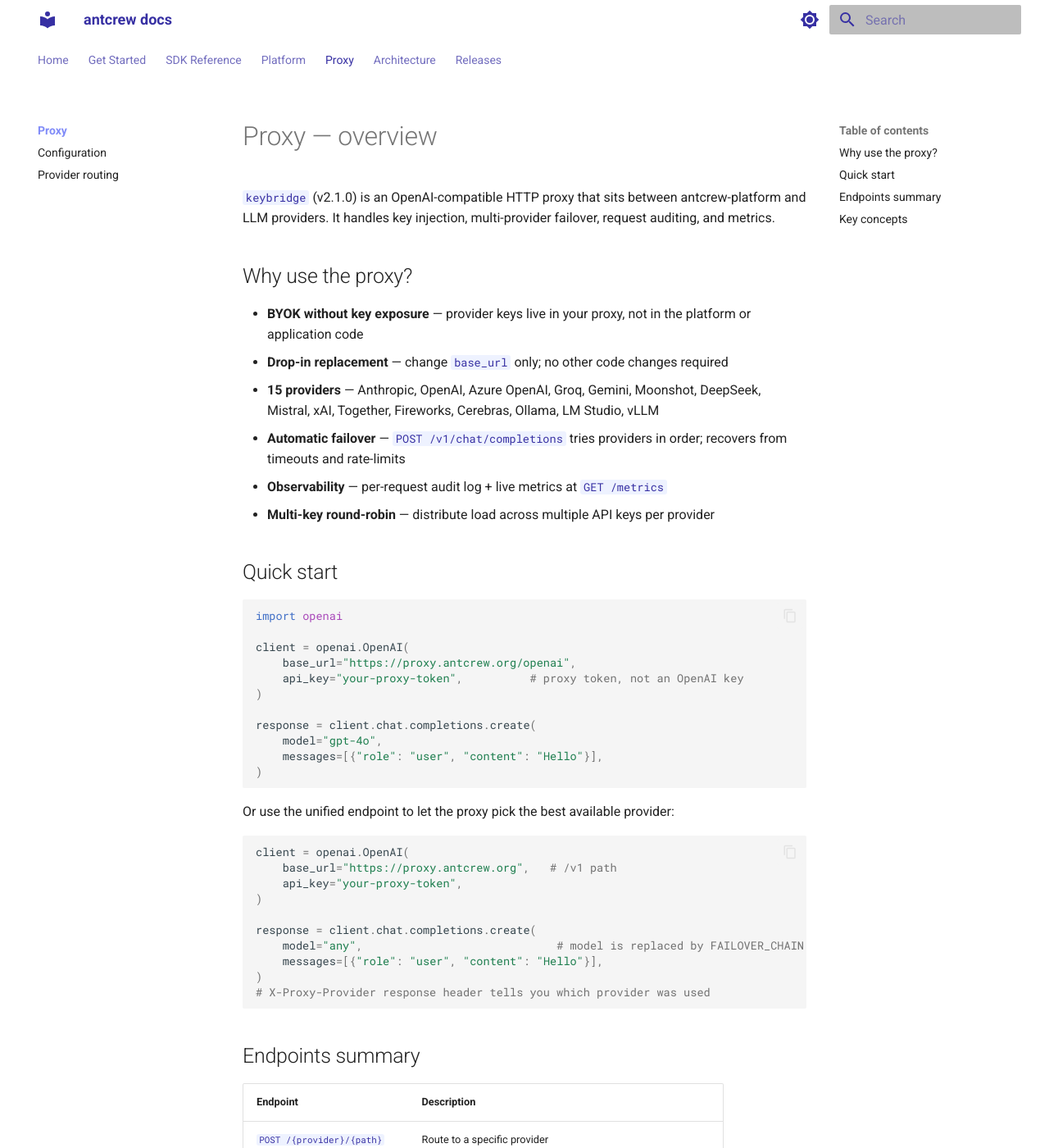
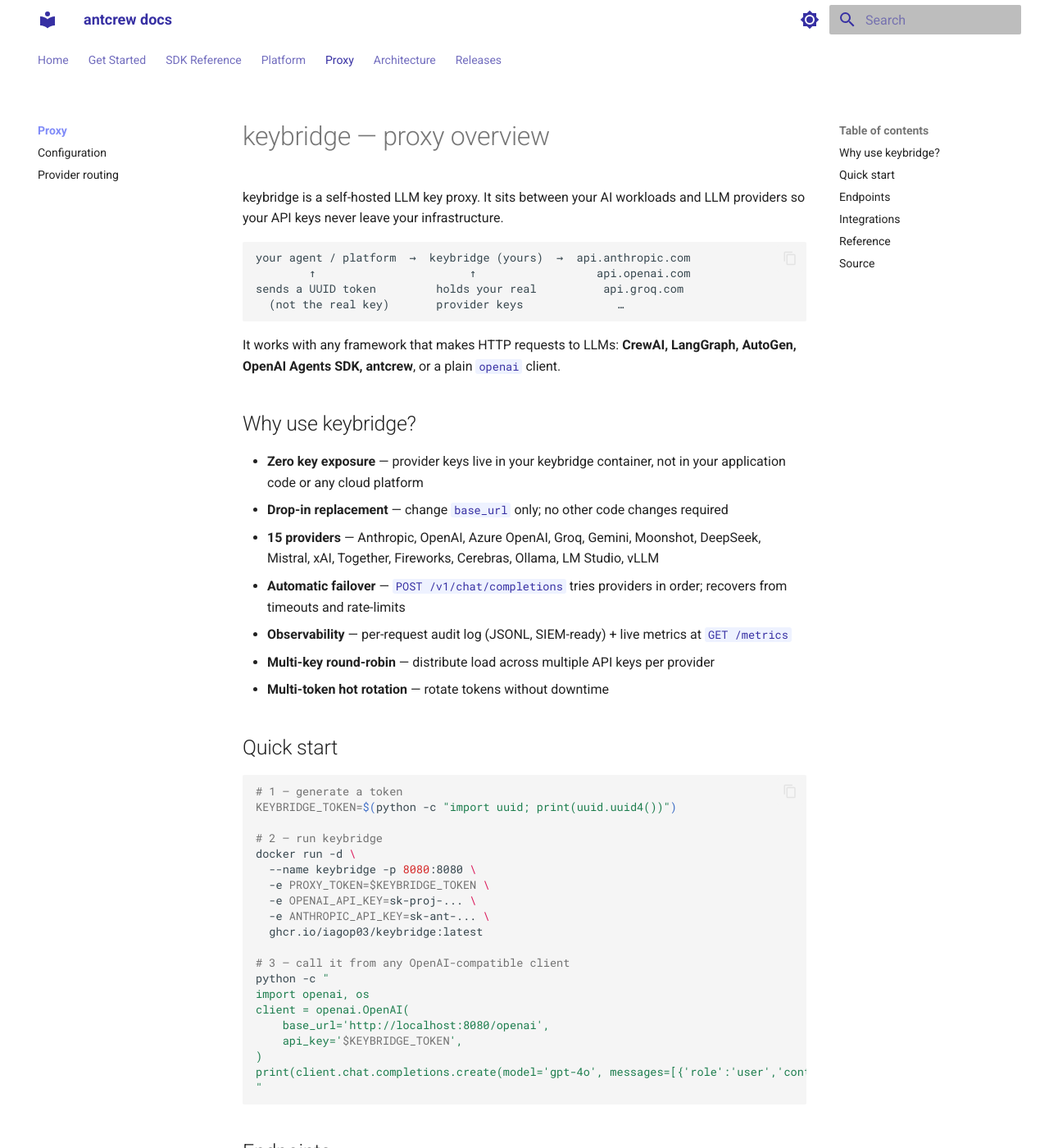
Before and after one commit to iagop03/antcrew-docs, an MkDocs documentation site: the page built from docs/proxy/index.md, in a window 1280 px wide and 1400 px high. Shown: the whole window at 82% size. Built offline with MkDocs 1.6.1 and Material for MkDocs 9.7.7, drawn with Linux system fonts in a browser that asks for light colours; some of the changed text lies outside the part shown.

Commit message:
docs(proxy): integration guides + reframe keybridge como producto standalone
- docs/proxy/index.md: reescrito con posicionamiento standalone (no antcrew add-on)
- docs/proxy/integrations/index.md: overview de integraciones
- docs/proxy/integrations/crewai.md: CrewAI via langchain_openai/anthropic
- docs/proxy/integrations/langgraph.md: LangGraph multi-node, tools, streaming
- docs/proxy/integrations/autogen.md: AutoGen + OpenAI Agents SDK

Co-Authored-By: Claude Sonnet 4.6 <noreply@anthropic.com>

````diff
--- a/docs/proxy/index.md
+++ b/docs/proxy/index.md
@@ -1,61 +1,72 @@
-# Proxy — overview
+# keybridge — proxy overview
 
-`keybridge` (v2.1.0) is an OpenAI-compatible HTTP proxy that sits between antcrew-platform and LLM providers. It handles key injection, multi-provider failover, request auditing, and metrics.
+keybridge is a self-hosted LLM key proxy. It sits between your AI workloads and LLM providers so your API keys never leave your infrastructure.
 
-## Why use the proxy?
+```
+your agent / platform  →  keybridge (yours)  →  api.anthropic.com
+        ↑                       ↑                  api.openai.com
+sends a UUID token         holds your real          api.groq.com
+  (not the real key)       provider keys              …
+```
 
-- **BYOK without key exposure** — provider keys live in your proxy, not in the platform or application code
+It works with any framework that makes HTTP requests to LLMs: **CrewAI, LangGraph, AutoGen, OpenAI Agents SDK, antcrew**, or a plain `openai` client.
+
+## Why use keybridge?
+
+- **Zero key exposure** — provider keys live in your keybridge container, not in your application code or any cloud platform
 - **Drop-in replacement** — change `base_url` only; no other code changes required
 - **15 providers** — Anthropic, OpenAI, Azure OpenAI, Groq, Gemini, Moonshot, DeepSeek, Mistral, xAI, Together, Fireworks, Cerebras, Ollama, LM Studio, vLLM
 - **Automatic failover** — `POST /v1/chat/completions` tries providers in order; recovers from timeouts and rate-limits
-- **Observability** — per-request audit log + live metrics at `GET /metrics`
+- **Observability** — per-request audit log (JSONL, SIEM-ready) + live metrics at `GET /metrics`
 - **Multi-key round-robin** — distribute load across multiple API keys per provider
+- **Multi-token hot rotation** — rotate tokens without downtime
 
 ## Quick start
 
-```python
-import openai
+```bash
+# 1 — generate a token
+KEYBRIDGE_TOKEN=$(python -c "import uuid; print(uuid.uuid4())")
 
+# 2 — run keybridge
+docker run -d \
+  --name keybridge -p 8080:8080 \
+  -e PROXY_TOKEN=$KEYBRIDGE_TOKEN \
+  -e OPENAI_API_KEY=sk-proj-... \
+  -e ANTHROPIC_API_KEY=sk-ant-... \
+  ghcr.io/iagop03/keybridge:latest
+
+# 3 — call it from any OpenAI-compatible client
+python -c "
+import openai, os
 client = openai.OpenAI(
-    base_url="https://proxy.antcrew.org/openai",
-    api_key="your-proxy-token",          # proxy token, not an OpenAI key
+    base_url='http://localhost:8080/openai',
+    api_key='$KEYBRIDGE_TOKEN',
 )
-
-response = client.chat.completions.create(
-    model="gpt-4o",
-    messages=[{"role": "user", "content": "Hello"}],
-)
+print(client.chat.completions.create(model='gpt-4o', messages=[{'role':'user','content':'Hello'}]).choices[0].message.content)
+"
 ```
 
-Or use the unified endpoint to let the proxy pick the best available provider:
-
-```python
-client = openai.OpenAI(
-    base_url="https://proxy.antcrew.org",   # /v1 path
-    api_key="your-proxy-token",
-)
-
-response = client.chat.completions.create(
-    model="any",                             # model is replaced by FAILOVER_CHAIN
-    messages=[{"role": "user", "content": "Hello"}],
-)
-# X-Proxy-Provider response header tells you which provider was used
-```
-
-## Endpoints summary
+## Endpoints
 
 | Endpoint | Description |
 |---|---|
 | `POST /{provider}/{path}` | Route to a specific provider |
 | `POST /v1/chat/completions` | Unified with automatic failover via `FAILOVER_CHAIN` |
 | `GET /health` | Liveness check + provider key summary |
-| `GET /metrics` | Live in-memory request stats (p50/p99 latency, tokens, errors) |
+| `GET /metrics` | Live in-memory stats (p50/p99 latency, tokens, errors) |
 
-## Key concepts
+## Integrations
 
-- **Auth**: set `x-api-key` or `Authorization: Bearer` to your proxy token (not a provider key)
-- **Routing**: path prefix determines the provider — `/anthropic/v1/messages`, `/openai/v1/chat/completions`, etc.
-- **Key injection**: the proxy strips your token and injects the real provider key from its environment
-- **Audit log**: every request logged to `AUDIT_LOG_PATH` in JSON-lines format; API keys are SHA-256 hashed
+- [CrewAI](integrations/crewai.md)
+- [LangGraph / LangChain](integrations/langgraph.md)
+- [AutoGen / OpenAI Agents SDK](integrations/autogen.md)
+- [All integrations](integrations/index.md)
 
-See [Provider routing](routing.md) and [Configuration](configuration.md) for the full reference.
+## Reference
+
+- [Provider routing](routing.md) — full path-prefix table, upstream URLs
+- [Configuration](configuration.md) — all environment variables
+
+## Source
+
+[github.com/iagop03/keybridge](https://github.com/iagop03/keybridge) — MIT license
````
Also changed, not shown: docs/proxy/integrations/autogen.md (added, +225 -0 lines), docs/proxy/integrations/crewai.md (added, +159 -0 lines), docs/proxy/integrations/index.md (added, +61 -0 lines), docs/proxy/integrations/langgraph.md (added, +161 -0 lines).
